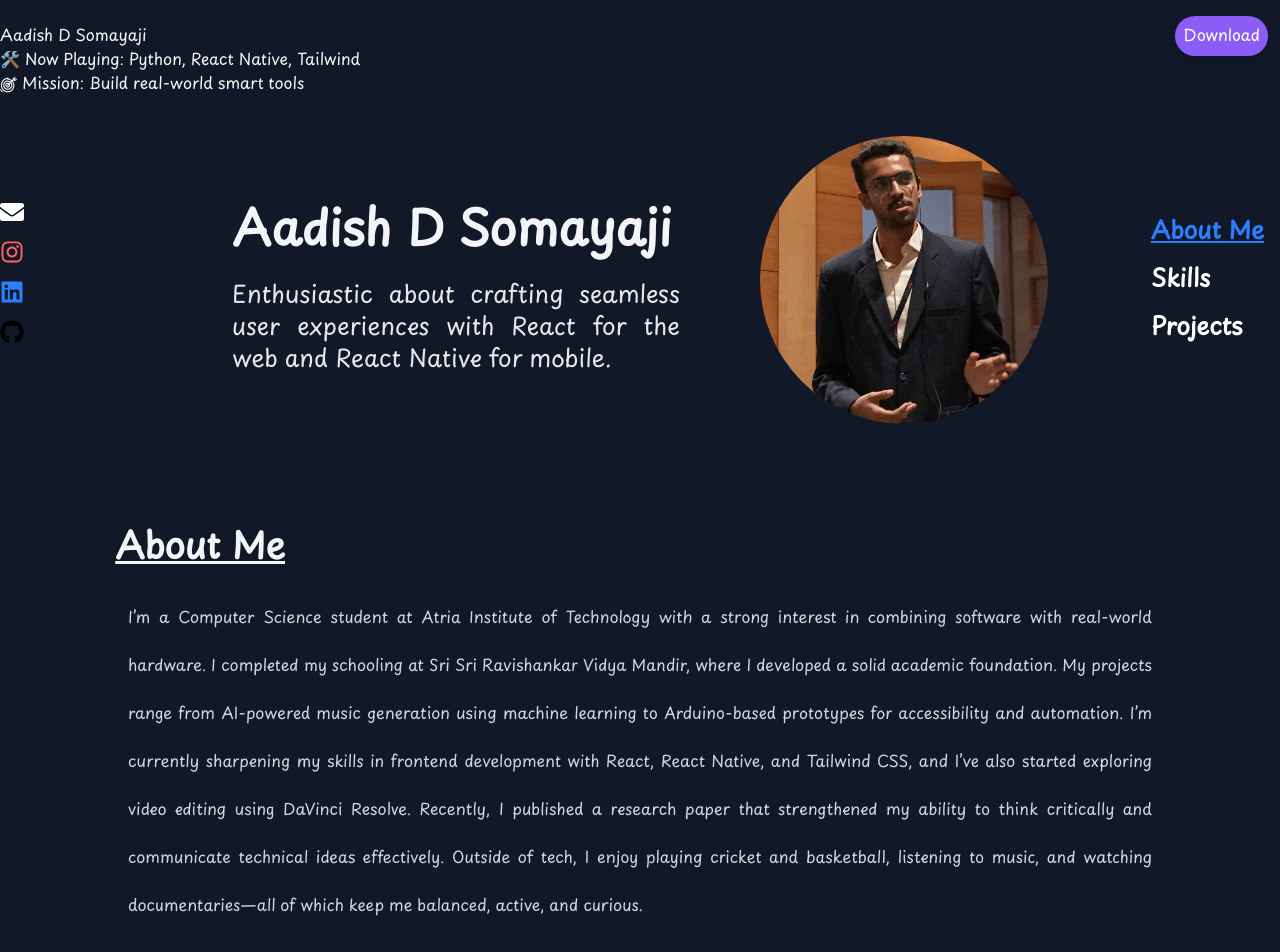
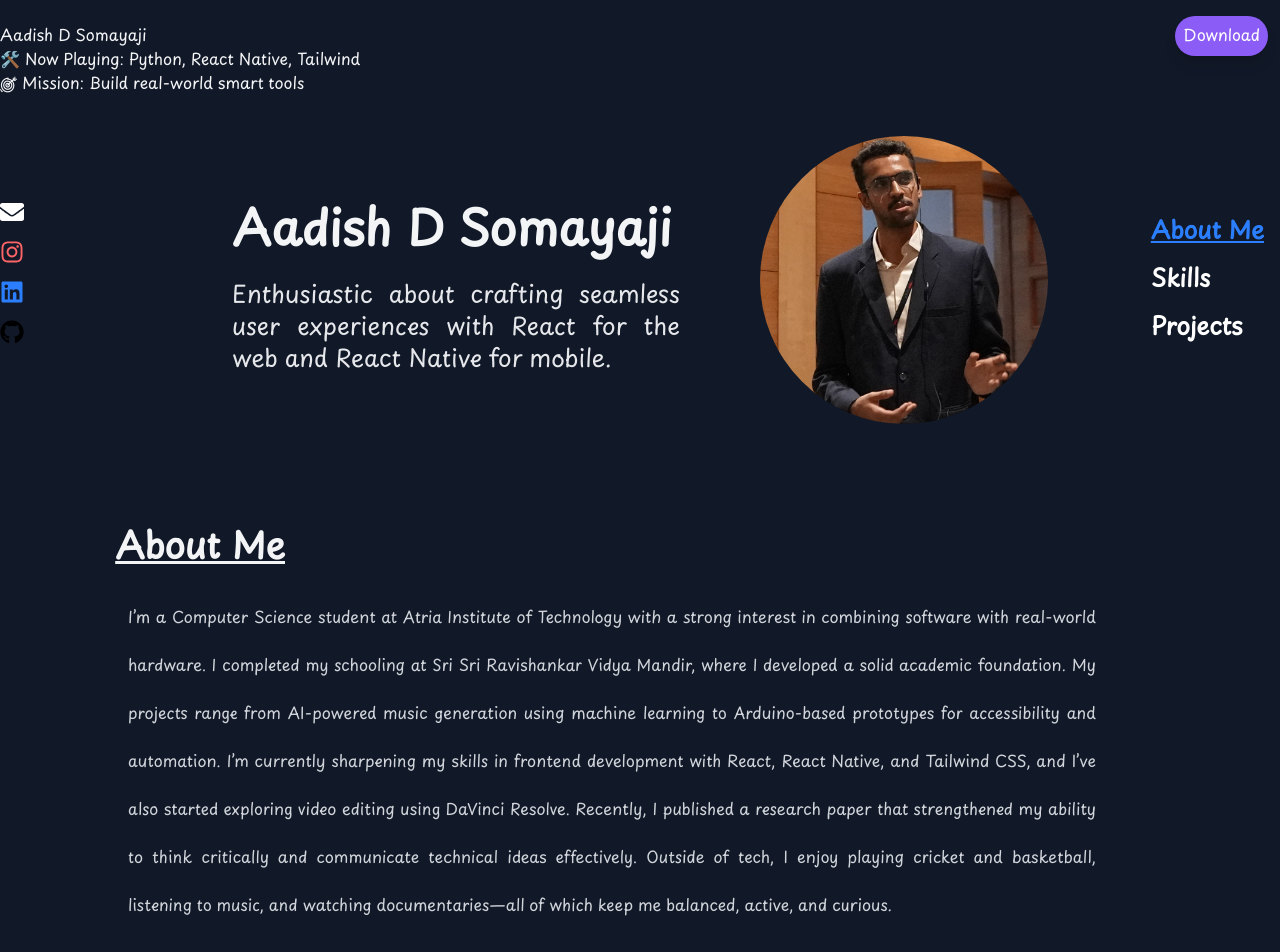
Before and after one commit to Hunter69240/resume-website, a React (Vite) app: page / in a window 1280 px wide. Shown: the top 952 px of the page. Built offline with nearby package versions, Linux system fonts and the light colour scheme; the HTML template or start-up script is replaced by a standard one.

Commit message:
Responsive-21-5-25

```diff
--- a/src/Components/AboutMe.jsx
+++ b/src/Components/AboutMe.jsx
@@ -3,7 +3,7 @@ function AboutMe(){
         <>
             <h2 className="text-4xl text mt-[5%] mx-[9%] text-[#F3F4F6] font-semibold" id="AboutMe" ><u>About Me</u></h2>
 
-                <p className="text ml-[10%] mr-[10%] text-justify my-[2%] leading-[3rem] text-[#D1D5DB]">
+                <p className="text ml-[10%] mr-[10%] text-justify my-[2%] leading-[3rem] text-[#D1D5DB] lg:pr-14">
                     I’m a Computer Science student at Atria Institute of Technology with a strong interest in combining software with real-world hardware. I completed my schooling at Sri Sri Ravishankar Vidya Mandir, where I developed a solid academic foundation.
                     My projects range from AI-powered music generation using machine learning to Arduino-based prototypes for accessibility and automation. I’m currently sharpening my skills in frontend development with React, React Native, and Tailwind CSS, and I’ve also started exploring video editing using DaVinci Resolve.
                     Recently, I published a research paper that strengthened my ability to think critically and communicate technical ideas effectively. Outside of tech, I enjoy playing cricket and basketball, listening to music, and watching documentaries—all of which keep me balanced, active, and curious.
--- a/src/Components/Navigation.jsx
+++ b/src/Components/Navigation.jsx
@@ -33,7 +33,7 @@ function Navigation() {
   }, []);
 
   return (
-    <div className="hidden sm:flex flex-col fixed top-1/4 right-0 text-xl font-semibold p-4 gap-4 lg:text-2xl">
+    <div className="hidden sm:flex flex-col fixed top-1/4 right-0 text-xl font-semibold p-4 gap-4 lg:text-2xl ">
       {['AboutMe', 'Skills', 'Projects'].map((id) => (
         <a
           key={id}
```
